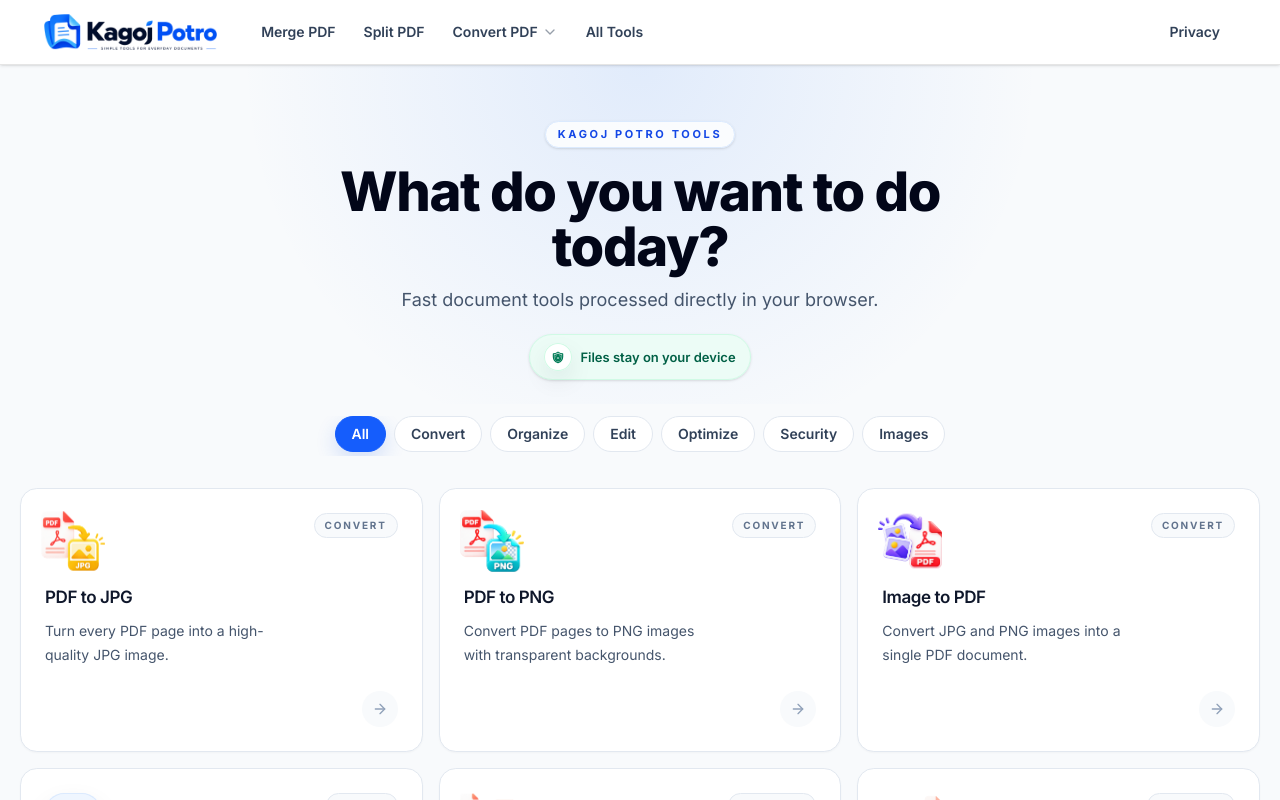
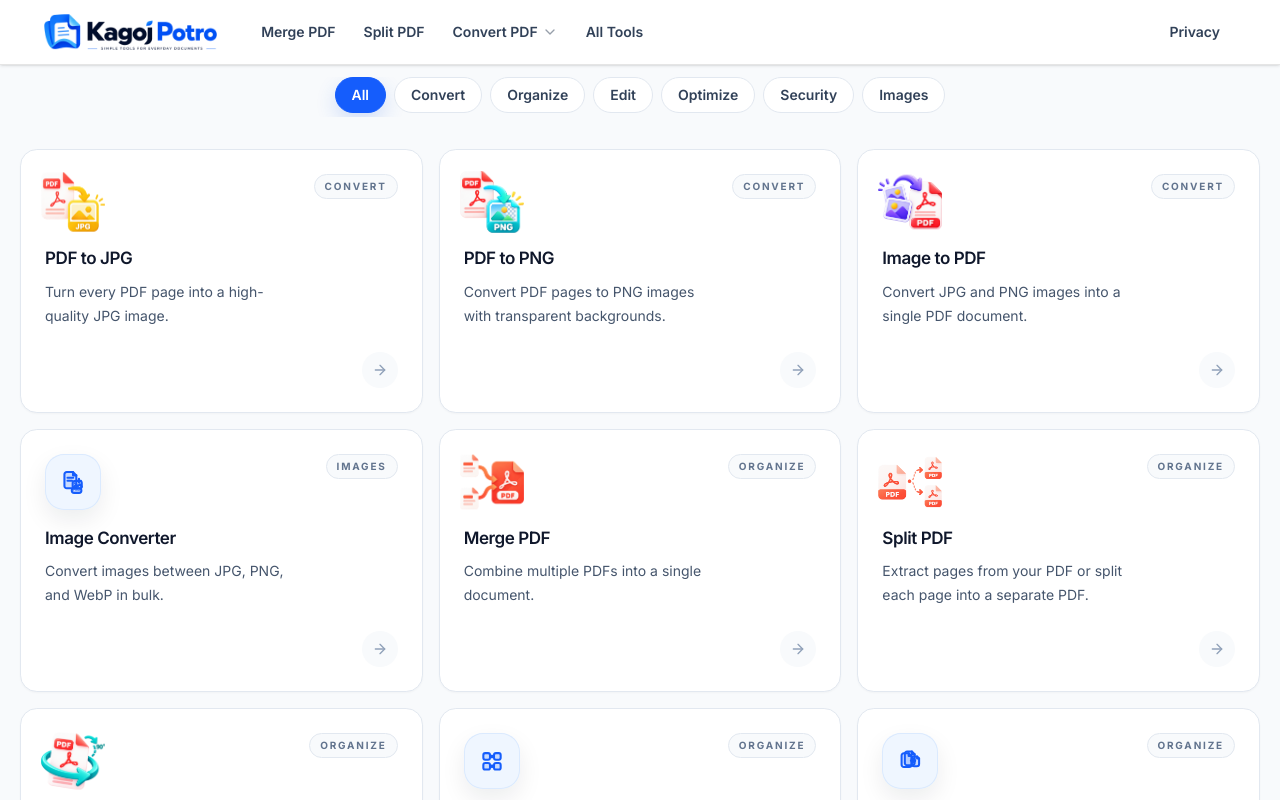
Before and after one commit to MohammedShakib/Kagoj-Potro, a Next.js app: page / in a window 1280 px wide. Shown: the top 800 px of the page. Built offline with nearby package versions, Linux system fonts and the light colour scheme.

Commit message:
chore: remove dashboard header as requested

```diff
--- a/src/app/page.tsx
+++ b/src/app/page.tsx
@@ -1,4 +1,3 @@
-import { DashboardHeader } from "@/components/home/dashboard-header";
 import { DashboardGrid } from "@/components/home/dashboard-grid";
 import { ComingSoonTools } from "@/components/home/coming-soon-tools";
 import { PrivacySection } from "@/components/home/privacy-section";
@@ -9,7 +8,6 @@ import { TrustSection } from "@/components/home/trust-section";
 export default function Home() {
   return (
     <>
-      <DashboardHeader />
       <DashboardGrid />
       <ComingSoonTools />
       <PrivacySection />
```
